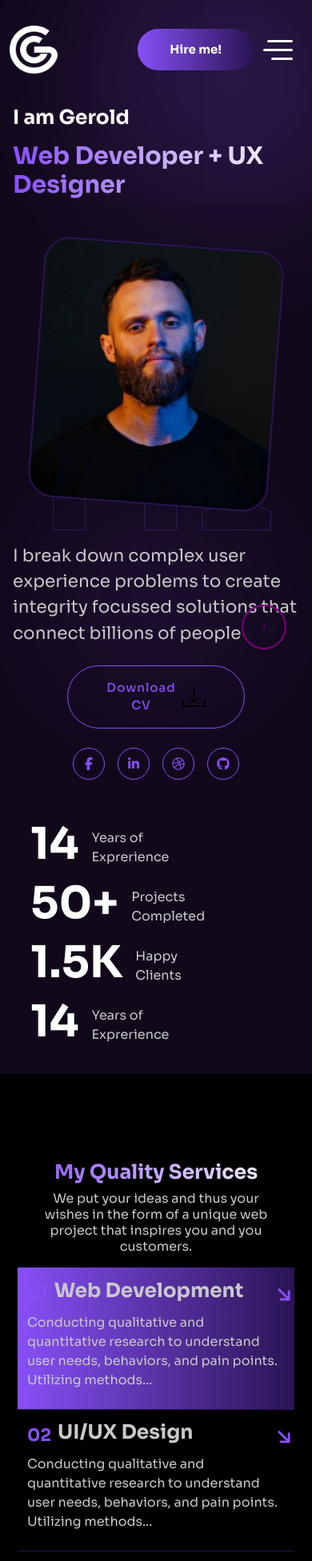
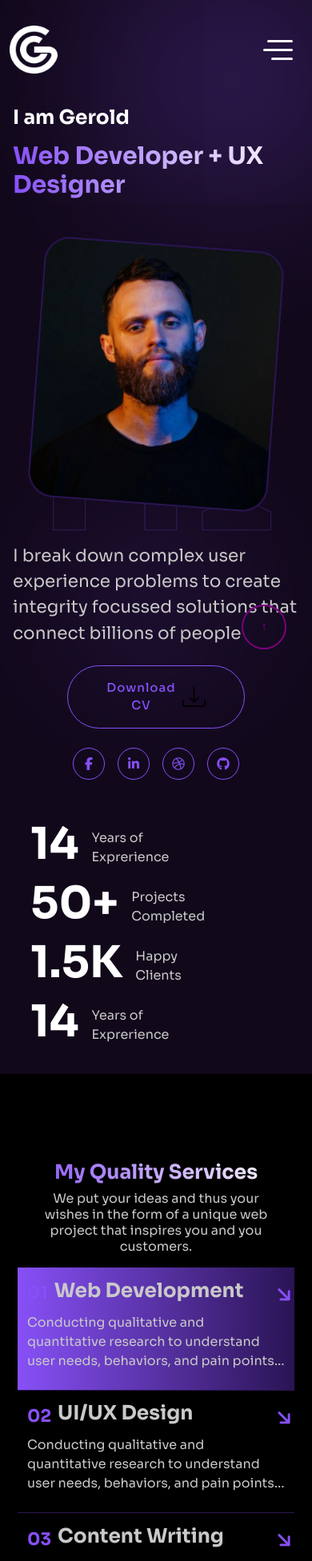
Before and after one commit to JB-Raza/portfolio-site, a React (Vite) app: page / in a window 390 px wide. Shown: the top 1952 px of the page at 80% size. Built offline with nearby package versions, Linux system fonts and the light colour scheme.

Commit message:
fixed responsive cards

```diff
--- a/src/components/Cards.jsx
+++ b/src/components/Cards.jsx
@@ -24,8 +24,6 @@ export const ServiceCard = ({ index, title, className }) => {
         })
     }, [])
 
-    // card hover effect ...
-
     return (
         <div ref={cardRef} className={`row service-card py-2 py-lg-4 justify-content-center d-flex ${className}`}>
             <div className="col d-flex align-items-center gap-2 gap-lg-3 theme-text-color">
@@ -39,7 +37,7 @@ export const ServiceCard = ({ index, title, className }) => {
                 </button>
             </div>
             <div className="col col-12 col-md-5 col-lg-6 px-md-2">
-                <p className='theme-text-color small-font'>Conducting qualitative and quantitative research to understand user needs, behaviors, and pain points. Utilizing methods...</p>
+                <p className='theme-text-color small-font  truncate-2-lines'>Conducting qualitative and quantitative research to understand user needs, behaviors, and pain points. Utilizing methods...</p>
             </div>
             {/* hide under md */}
             <div className="col col-1 d-none d-md-flex align-items-center justify-content-center">
@@ -74,7 +72,7 @@ export const WorkCard = ({ workData }) => {
     }, [])
 
     return (
-        <div ref={workCardRef} className="col col-12 col-md-6 p-4">
+        <div ref={workCardRef} className="col col-12 col-md-6 py-3 p-sm-3">
             <div className="card border-0 rounded-3 position-relative">
                 <img src={workData.image} alt="" className="img-fluid" />
                 <div className="card-popup">
@@ -163,7 +161,7 @@ export const SkillCard = ({ skillData }) => {
 // testinomial
 export const TestinomialCard = ({ testinomial }) => {
     return (
-        <div className="card testinomial-card p-3 border-0 rounded-4">
+        <div className="card testinomial-card p-3 rounded-4">
             <div className="card-img-top">
                 <img className='img-fluid' src={testinomial.image} alt="image" />
             </div>
--- a/src/components/Navbar.jsx
+++ b/src/components/Navbar.jsx
@@ -94,7 +94,7 @@ export default function Navbar (){
           {/* btns */}
           <div className="d-flex align-items-center ms-auto gap-0 gap-sm-1 gap-md-2">
             {/* hire me btn */}
-            <button className="btn gradient-btn rounded-pill border-0 m-0 text-white" type="submit">Hire me!</button>
+            <button className="btn gradient-btn d-none d-sm-inline rounded-pill border-0 m-0 text-white" type="submit">Hire me!</button>
             {/* toggler btn */}
             {collapsed ?
               <button
--- a/src/components/Testimonial.jsx
+++ b/src/components/Testimonial.jsx
@@ -37,13 +37,13 @@ export default function Testimonial() {
     <div className="container-fluid py-2 w-100 bg-black">
       <div className="row testinomial-section mx-auto g-5">
         {/* col 1 */}
-        <div className="col col-12 col-xl-6 px-4">
+        <div className="col col-12 col-xl-6 px-2">
           <MainHeading value={"My Client's Stories"} />
           <p ref={paraRef} className="normal-font theme-text-color">Empowering people in new a digital journey with my super services</p>
         </div>
 
         {/* col 2 swiper */}
-        <div className="col col-12 col-xl-6">
+        <div className="col col-12 col-xl-6 p-0 px-sm-2">
 
           <Swiper
             modules={[Pagination, A11y, Autoplay]}
--- a/src/components/WorkPortfolio.jsx
+++ b/src/components/WorkPortfolio.jsx
@@ -75,7 +75,7 @@ export default function WorkPortfolio() {
   return (
     <>
       {/* recent work */}
-      <div className="container-fluid m-0 py-2">
+      <div className="container-fluid my-0 px-0 px-sm-3 py-2">
         <div className="my-5 py-4 mx-auto px-0">
 
           <MainHeading value={"My Recent Works"} className={"text-center"} />
@@ -94,8 +94,8 @@ export default function WorkPortfolio() {
           </div>
 
           {/* my Works */}
-          <div className="container-fluid m-0 w-100">
-            <div className="row portfolio-row position-relative">
+          <div className="container-fluid m-0 w-100 p-0 mx-auto">
+            <div className="row portfolio-row position-relative p-0">
               <div className={`bg-overlay ${listings.length > 0 ? "d-block" : "d-none"}`}></div>
               {/* card column 1 */}
               {(listings || []).map((work, index) => (
--- a/src/index.css
+++ b/src/index.css
@@ -33,6 +33,15 @@ body::before {
   border-radius: 50%;
   opacity: 0.25;
   box-shadow: -100px 100px 200px 150px var(--global-color-primary) !important;
+}
+
+/* truncate text */
+.truncate-2-lines {
+  display: -webkit-box;
+  -webkit-line-clamp: 3;        /* Number of lines to show */
+  -webkit-box-orient: vertical;
+  overflow: hidden;
+  text-overflow: ellipsis;
 }
 
 /* navbar */
@@ -335,7 +344,8 @@ body::before {
   position: absolute;
   /* width: 100px; */
   left: 8px;
-  height: 75%;
+  height: 40px !important;
+  max-height: 40px !important;
   margin: auto 0;
   z-index: -1;
   background: var(--linear-gradient-theme-color) !important;
@@ -490,7 +500,7 @@ body::before {
   background: var(--global-dark-purple-secondary) !important;
   min-width: 230px !important;
   height: 100% !important;
-  min-height: 400px !important;
+  min-height: 430px !important;
 }
 
 .testinomial-card .card-img-top img {
```
Also changed, not shown: 1 other file (tests, documents, lock files or other folders).
